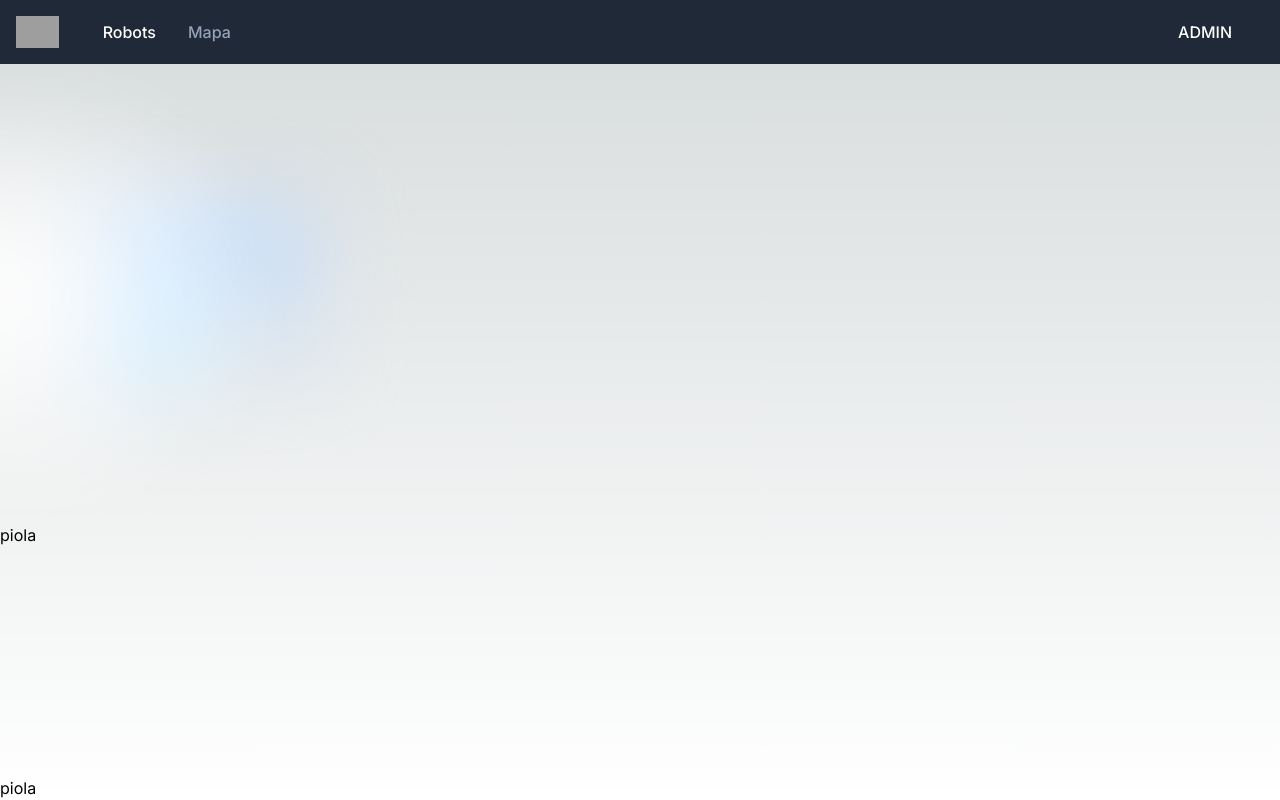
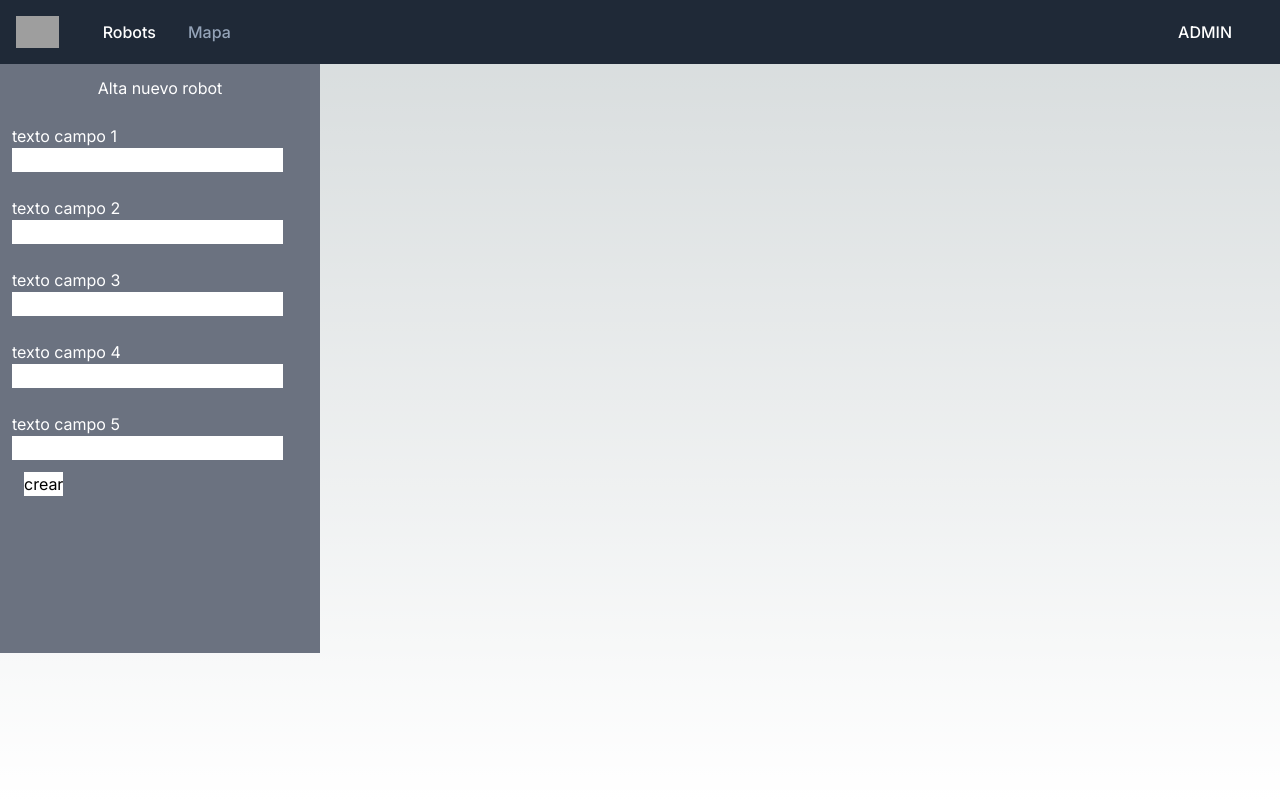
Before and after one commit to Astrovik3/front-integracion, a Next.js app: page /home in a window 1280 px wide. Built offline with nearby package versions, Linux system fonts and the light colour scheme; grey boxes are pictures that could not be loaded.

Commit message:
testing wireframe

```diff
--- /dev/null
+++ b/src/app/components/sideABM.js
@@ -0,0 +1,42 @@
+
+export default function SideABM() {
+  return (
+    <div className="h-4/5 w-80 bg-gray-500">
+      <p className="text-center p-3 text-white">Alta nuevo robot</p>
+
+      <form action="" className="p-3 text-white">
+        <label>texto campo 1</label>
+        <br />
+        <input type="text" className="w-11/12"/>
+        <br />
+        <br />
+
+        <label>texto campo 2</label>
+        <br />
+        <input type="text" className="w-11/12" />
+        <br />
+        <br />
+
+        <label>texto campo 3</label>
+        <br />
+        <input type="text" className="w-11/12" />
+        <br />
+        <br />
+
+        <label>texto campo 4</label>
+        <br />
+        <input type="text" className="w-11/12" />
+        <br />
+        <br />
+
+        <label>texto campo 5</label>
+        <br />
+        <input type="text" className="w-11/12" />
+        <br />
+        <button type="button" className="m-3 bg-white text-black">crear</button>
+
+      </form>
+
+    </div>
+  )
+}
--- a/src/app/home/page.js
+++ b/src/app/home/page.js
@@ -1,17 +1,14 @@
 import NavBar from "../components/navBar"
+import SideABM from "../components/sideABM"
 
 export default function Home() {
   return (
-    <main className="flex min-h-screen flex-col justify-between">
+    <main className="flex h-screen min-h-screen flex-col justify-between">
       <NavBar />
 
-      <div className="relative flex place-items-center before:absolute before:h-[300px] before:w-[480px] before:-translate-x-1/2 before:rounded-full before:bg-gradient-radial before:from-white before:to-transparent before:blur-2xl before:content-[''] after:absolute after:-z-20 after:h-[180px] after:w-[240px] after:translate-x-1/3 after:bg-gradient-conic after:from-sky-200 after:via-blue-200 after:blur-2xl after:content-[''] before:dark:bg-gradient-to-br before:dark:from-transparent before:dark:to-blue-700 before:dark:opacity-10 after:dark:from-sky-900 after:dark:via-[#0141ff] after:dark:opacity-40 before:lg:h-[360px] z-[-1]">
+      <div className="h-full">
+        <SideABM />
 
-      </div>
-      <p>piola</p>
-
-      <div className="mb-32 grid text-center lg:max-w-5xl lg:w-full lg:mb-0 lg:grid-cols-4 lg:text-left">
-        <p>piola</p>
       </div>
     </main>
   )
```
